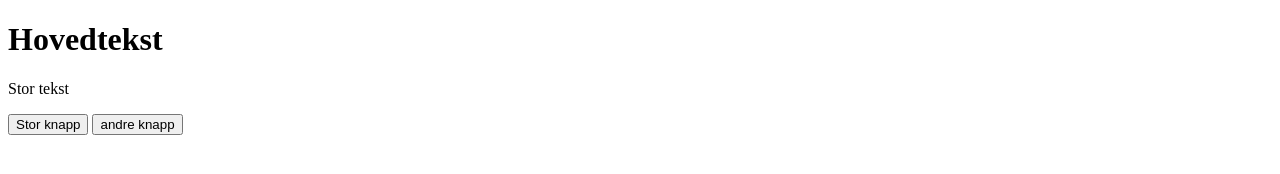
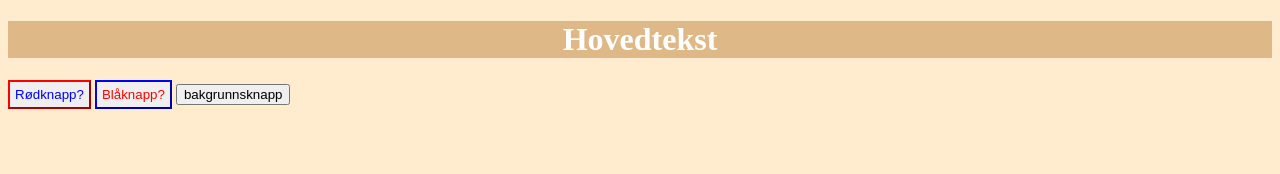
Before and after one commit to Knnordseth/Webserver, a plain HTML site: page index.html in a window 1280 px wide. Drawn offline with Linux system fonts and the light colour scheme.

Commit message:
lagt til knapp for bg osv

```diff
--- a/index.html
+++ b/index.html
@@ -1,7 +1,7 @@
 <!DOCTYPE html>
 <html lang="en">
 <head>
-    <link rel="style" href="style.css">
+    <link rel="stylesheet" href="style.css">
     <meta charset="UTF-8">
     <meta http-equiv="X-UA-Compatible" content="IE=edge">
     <meta name="viewport" content="width=device-width, initial-scale=1.0">
@@ -10,12 +10,13 @@
 
 
 </head>
-<body>
+<body id="body">
 
     <h1 id="tekst">Hovedtekst</h1>
-    <p> Stor tekst </p>
-    <button id="button1" onclick="button1Click('red')">Stor knapp</button>
-    <button id="button1" onclick="button1Click('blue')">andre knapp</button>
+    <p>  </p>
+    <button id="button1" onclick="button1Click('red')">Rødknapp?</button>
+    <button id="button2" onclick="button1Click('blue')">Blåknapp?</button>
+    <button onclick="generiskknapp('bgfarge','burlywood')">bakgrunnsknapp</button>
     <script src="javascript.js"></script>
     <style></style>
 </body>
--- a/javascript.js
+++ b/javascript.js
@@ -2,3 +2,10 @@ function button1Click(farge) {
     document.getElementById("tekst").setAttribute("style","color:" + farge);
 
 }
+function generiskknapp(type,farge) {
+    if (type= "tekstfarge") {
+        document.getElementById("tekst").setAttribute("style","color:" + farge);
+    } else if (type= "bgfarge") {
+        document.getElementById("body").setAttribute("style","background-color:" + farge);
+    }
+}
--- a/style.css
+++ b/style.css
@@ -6,13 +6,25 @@ body {
   h1 {
     color: white;
     text-align: center;
-    float: screenLeft;
-    border:5px;
+    border:20px;
     background:burlywood;
   }
 
+   #button1 {
+    color: blue;
+    border-color: red;
+    padding:5px;
+
+  }
+
+  #button2 {
+  color: red;
+  border-color: blue;
+  padding: 5px;
+  }
+
   p {
-    font-family: cascadia mono, verdana,fantasy;
+    font-family: cascadia mono, ,'Franklin Gothic Medium', 'Arial Narrow',verdana Arial, sans-serif;
     font-size: 20px;
   }
 
```
